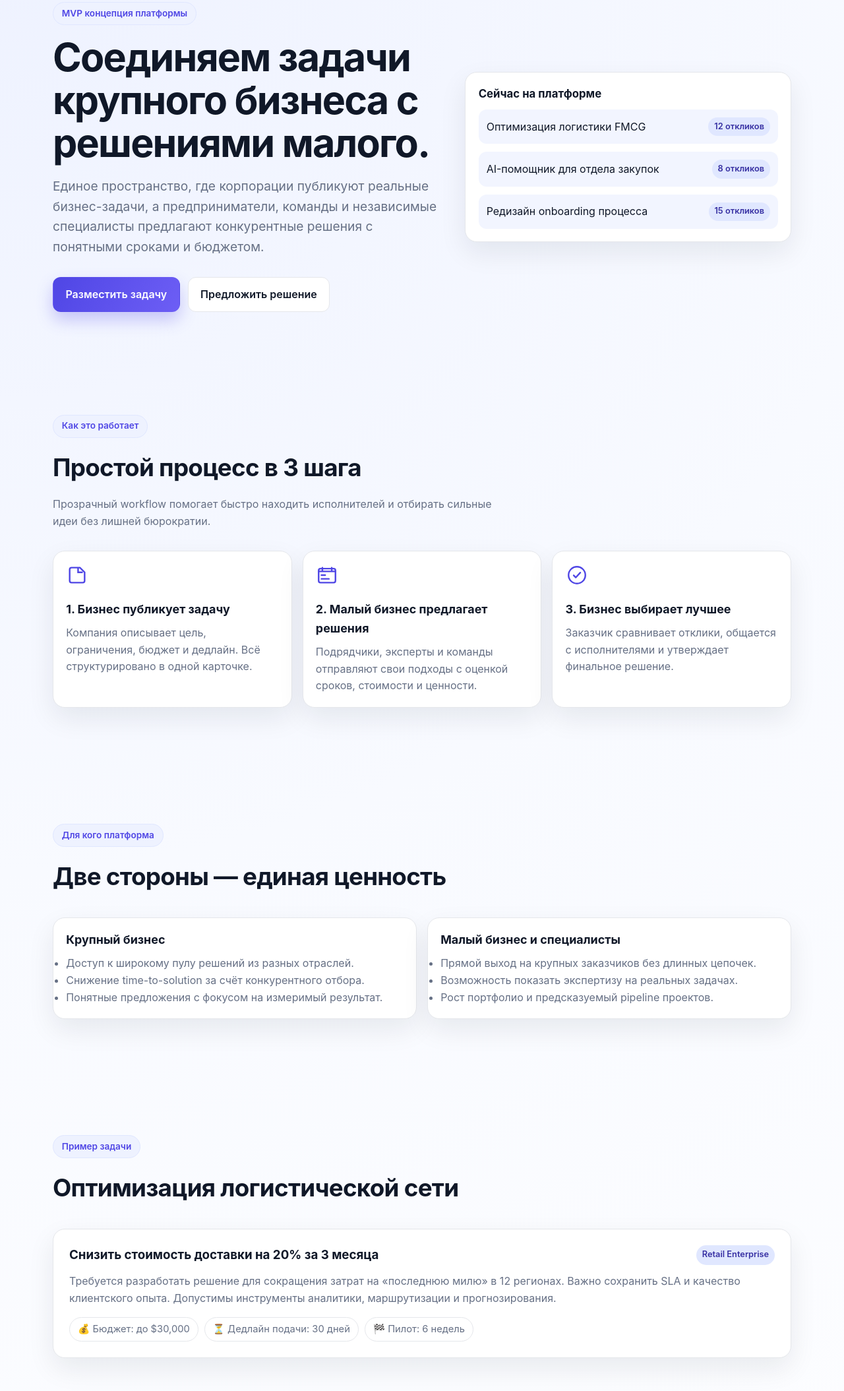
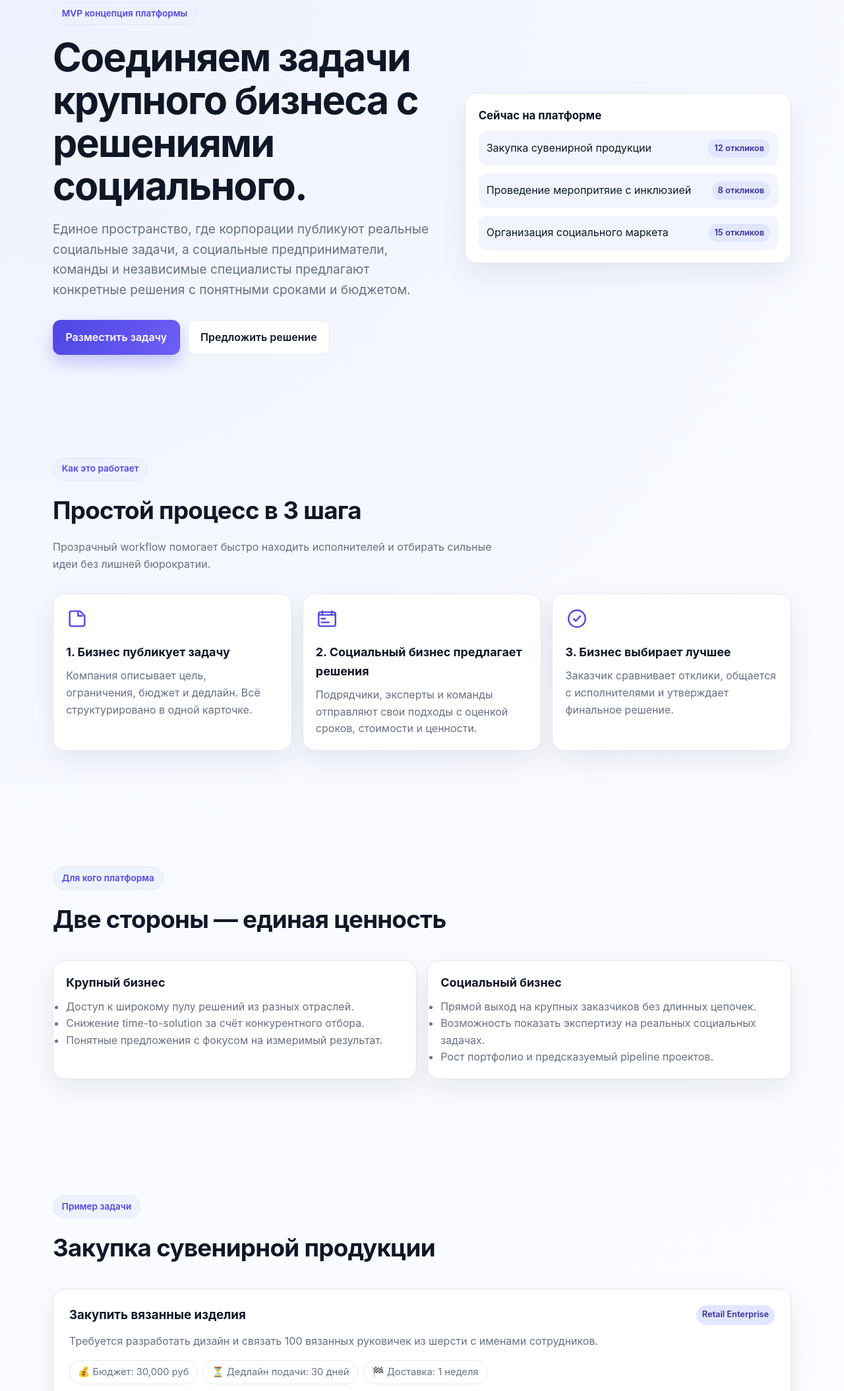
Before and after one commit to kalykshynyk2025-ship-it/platforma_sp, a plain HTML site: page index.html in a window 1280 px wide. Shown: the part 101-2210 px from the top of the page at 66% size. Drawn offline with Linux system fonts and the light colour scheme.

Commit message:
fix: apply requested social business landing content updates

```diff
--- a/index.html
+++ b/index.html
@@ -3,10 +3,10 @@
   <head>
     <meta charset="UTF-8" />
     <meta name="viewport" content="width=device-width, initial-scale=1.0" />
-    <title>Platforma SP — задачи крупного бизнеса и решения малого</title>
+    <title>Platforma SP — задачи крупного бизнеса и решения социального</title>
     <meta
       name="description"
-      content="Демонстрационный MVP-лендинг платформы, где крупные компании публикуют задачи, а малый бизнес предлагает решения."
+      content="Демонстрационный MVP-лендинг платформы, где крупные компании публикуют задачи, а социальный бизнес предлагает решения."
     />
     <style>
       :root {
@@ -348,11 +348,11 @@
         <div class="container hero-grid">
           <div>
             <span class="eyebrow">MVP концепция платформы</span>
-            <h1>Соединяем задачи крупного бизнеса с решениями малого.</h1>
+            <h1>Соединяем задачи крупного бизнеса с решениями социального.</h1>
             <p>
-              Единое пространство, где корпорации публикуют реальные бизнес-задачи,
-              а предприниматели, команды и независимые специалисты предлагают
-              конкурентные решения с понятными сроками и бюджетом.
+              Единое пространство, где корпорации публикуют реальные  социальные задачи,
+              а социальные предприниматели, команды и независимые специалисты предлагают
+              конкретные решения с понятными сроками и бюджетом.
             </p>
             <div class="hero-actions">
               <a class="btn btn-primary" href="#cta">Разместить задачу</a>
@@ -364,15 +364,15 @@
             <h3>Сейчас на платформе</h3>
             <ul class="hero-list">
               <li>
-                <span>Оптимизация логистики FMCG</span>
+                <span>Закупка сувенирной продукции</span>
                 <span class="pill">12 откликов</span>
               </li>
               <li>
-                <span>AI-помощник для отдела закупок</span>
+                <span>Проведение меропритяие с инклюзией</span>
                 <span class="pill">8 откликов</span>
               </li>
               <li>
-                <span>Редизайн onboarding процесса</span>
+                <span>Организация социального маркета</span>
                 <span class="pill">15 откликов</span>
               </li>
             </ul>
@@ -407,7 +407,7 @@
                 <path d="M3 8h18M7 4v4m10-4v4M6 12h4m-4 4h8" stroke="currentColor" stroke-width="1.7" stroke-linecap="round"/>
                 <rect x="3" y="5" width="18" height="15" rx="2" stroke="currentColor" stroke-width="1.7"/>
               </svg>
-              <h3>2. Малый бизнес предлагает решения</h3>
+              <h3>2. Социальный бизнес предлагает решения</h3>
               <p>
                 Подрядчики, эксперты и команды отправляют свои подходы с оценкой
                 сроков, стоимости и ценности.
@@ -444,10 +444,10 @@
             </article>
 
             <article class="card fade-in audience-item">
-              <h3>Малый бизнес и специалисты</h3>
+              <h3>Социальный бизнес</h3>
               <ul>
                 <li>Прямой выход на крупных заказчиков без длинных цепочек.</li>
-                <li>Возможность показать экспертизу на реальных задачах.</li>
+                <li>Возможность показать экспертизу на реальных социальных задачах.</li>
                 <li>Рост портфолио и предсказуемый pipeline проектов.</li>
               </ul>
             </article>
@@ -458,21 +458,19 @@
       <section class="section">
         <div class="container">
           <span class="eyebrow">Пример задачи</span>
-          <h2 class="section-title">Оптимизация логистической сети</h2>
+          <h2 class="section-title">Закупка сувенирной продукции</h2>
           <article class="task-card fade-in">
             <div class="task-header">
-              <h3>Снизить стоимость доставки на 20% за 3 месяца</h3>
+              <h3>Закупить вязанные изделия</h3>
               <span class="pill">Retail Enterprise</span>
             </div>
             <p>
-              Требуется разработать решение для сокращения затрат на «последнюю
-              милю» в 12 регионах. Важно сохранить SLA и качество клиентского
-              опыта. Допустимы инструменты аналитики, маршрутизации и прогнозирования.
+              Требуется разработать дизайн и связать 100 вязанных руковичек из шерсти с именами сотрудников.
             </p>
             <div class="task-meta">
-              <span class="meta-item">💰 Бюджет: до $30,000</span>
+              <span class="meta-item">💰 Бюджет: 30,000 руб</span>
               <span class="meta-item">⏳ Дедлайн подачи: 30 дней</span>
-              <span class="meta-item">🏁 Пилот: 6 недель</span>
+              <span class="meta-item">🏁 Доставка: 1 неделя</span>
             </div>
           </article>
         </div>
```
